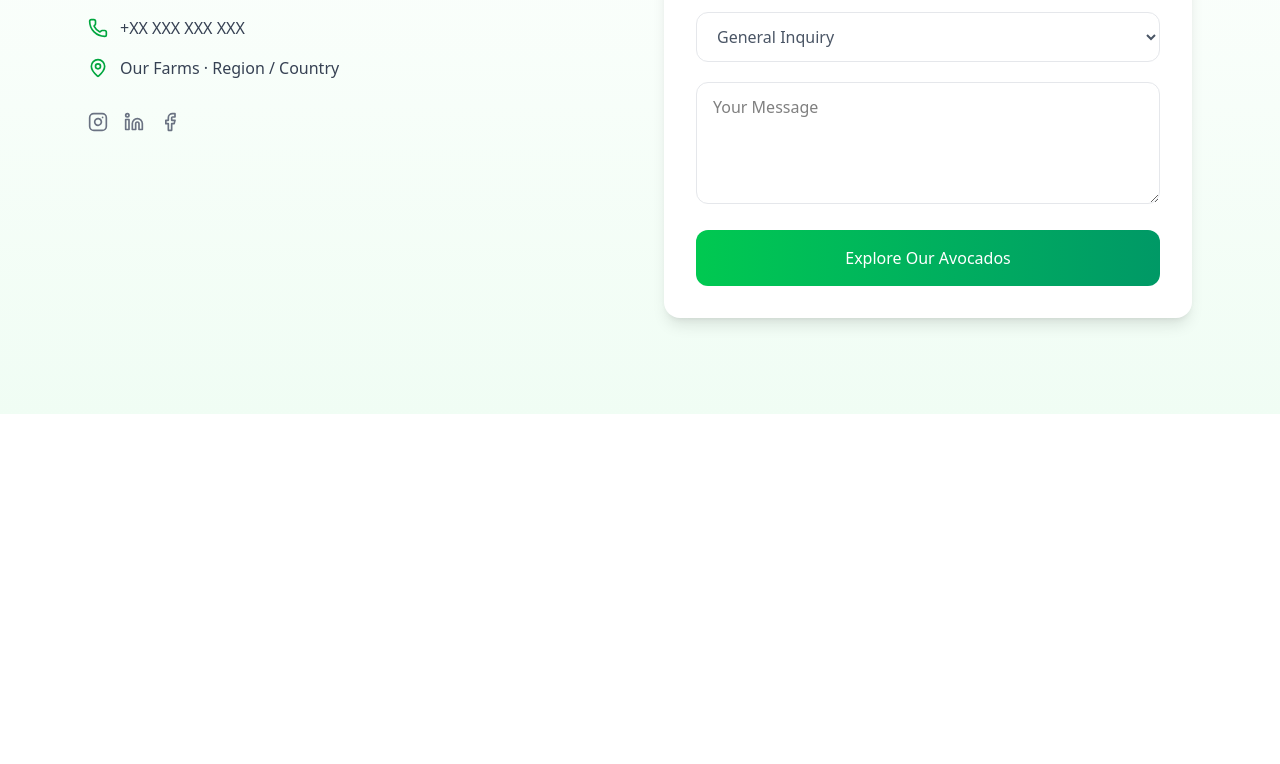
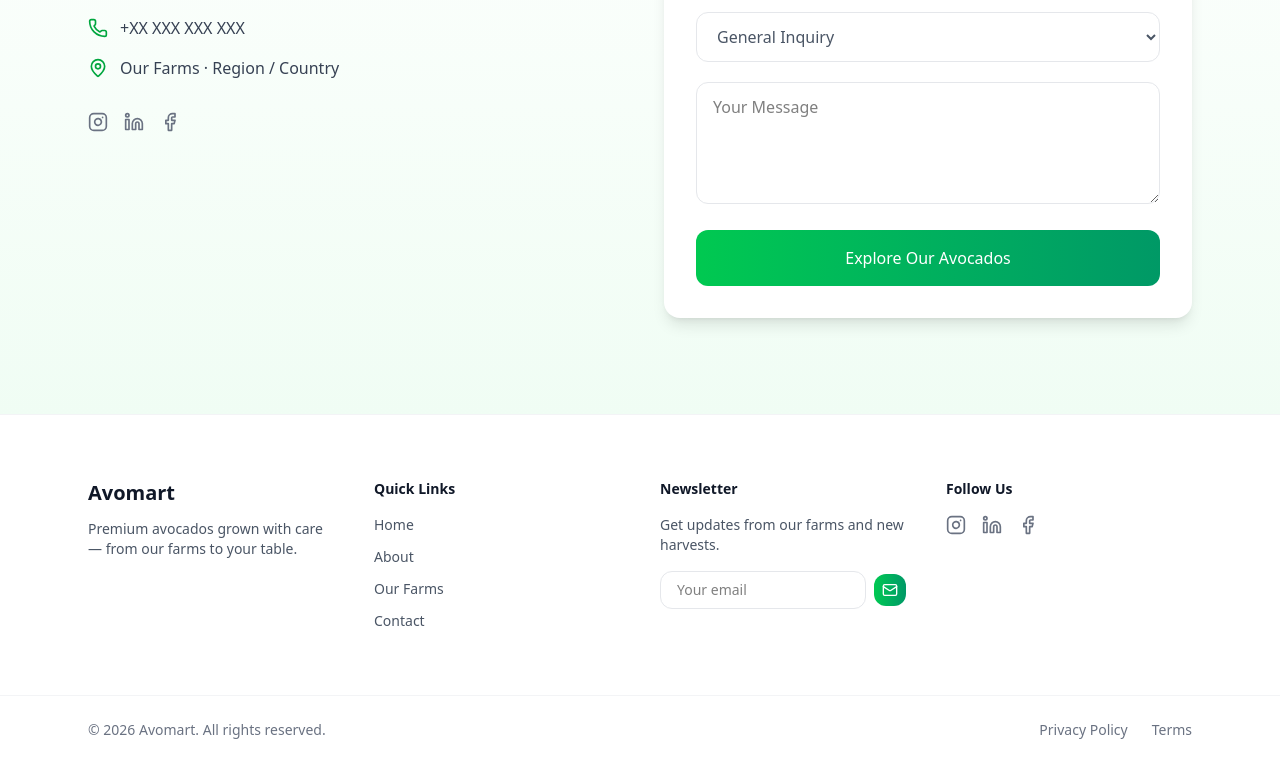
Before and after one commit to Meraj-1/Avomart, a React (Vite) app: page / in a window 1280 px wide. Shown: the part 9022-9786 px from the top of the page. Before the commit the page ends 9436 px from the top, so only its background shows below. Built offline with nearby package versions, Linux system fonts and the light colour scheme.

Commit message:
add footer sec

```diff
--- a/src/App.jsx
+++ b/src/App.jsx
@@ -6,6 +6,7 @@ import WorkInProgress from "./components/WorkInprogress"
 import QualityProcess from "./components/QualityProcess"
 import Testimonials from "./components/Testimonials"
 import ContactSection from "./components/ContactSection"
+import Footer from "./components/Footer"
 
 function App() {
 
@@ -18,6 +19,7 @@ function App() {
 <QualityProcess/>
 <Testimonials/>
 <ContactSection/>
+<Footer/>
     </>
   )
 }
--- /dev/null
+++ b/src/components/Footer.jsx
@@ -0,0 +1,77 @@
+import { Instagram, Linkedin, Facebook, Mail } from "lucide-react";
+
+export default function Footer() {
+  return (
+    <footer className="w-full bg-white border-t border-gray-100">
+      <div className="max-w-6xl mx-auto px-6 py-16 grid grid-cols-1 md:grid-cols-4 gap-10">
+        {/* Brand */}
+        <div className="md:col-span-1">
+          <h3 className="text-xl font-semibold text-gray-900">Avomart</h3>
+          <p className="mt-3 text-gray-600 text-sm max-w-xs">
+            Premium avocados grown with care — from our farms to your table.
+          </p>
+        </div>
+
+        {/* Quick Links */}
+        <div>
+          <h4 className="text-sm font-semibold text-gray-900 mb-4">Quick Links</h4>
+          <ul className="space-y-3 text-sm text-gray-600">
+            <li><a href="#" className="hover:text-green-600 transition">Home</a></li>
+            <li><a href="#" className="hover:text-green-600 transition">About</a></li>
+            <li><a href="#" className="hover:text-green-600 transition">Our Farms</a></li>
+            <li><a href="#" className="hover:text-green-600 transition">Contact</a></li>
+          </ul>
+        </div>
+
+        {/* Newsletter */}
+        <div>
+          <h4 className="text-sm font-semibold text-gray-900 mb-4">Newsletter</h4>
+          <p className="text-sm text-gray-600 mb-4">
+            Get updates from our farms and new harvests.
+          </p>
+          <form className="flex items-center gap-2">
+            <input
+              type="email"
+              placeholder="Your email"
+              className="w-full rounded-xl border border-gray-200 px-4 py-2 text-sm focus:outline-none focus:ring-2 focus:ring-green-500"
+            />
+            <button
+              type="submit"
+              className="rounded-xl p-2 bg-gradient-to-r from-green-500 to-emerald-600 text-white hover:opacity-90 transition"
+              aria-label="Subscribe"
+            >
+              <Mail className="w-4 h-4" />
+            </button>
+          </form>
+        </div>
+
+        {/* Social */}
+        <div>
+          <h4 className="text-sm font-semibold text-gray-900 mb-4">Follow Us</h4>
+          <div className="flex gap-4">
+            <a href="#" aria-label="Instagram">
+              <Instagram className="w-5 h-5 text-gray-500 hover:text-green-600 transition" />
+            </a>
+            <a href="#" aria-label="LinkedIn">
+              <Linkedin className="w-5 h-5 text-gray-500 hover:text-green-600 transition" />
+            </a>
+            <a href="#" aria-label="Facebook">
+              <Facebook className="w-5 h-5 text-gray-500 hover:text-green-600 transition" />
+            </a>
+          </div>
+        </div>
+      </div>
+
+      {/* Bottom Bar */}
+      <div className="border-t border-gray-100">
+        <div className="max-w-6xl mx-auto px-6 py-6 flex flex-col md:flex-row items-center justify-between gap-4">
+          <p className="text-sm text-gray-500">© {new Date().getFullYear()} Avomart. All rights reserved.</p>
+          <div className="flex gap-6 text-sm text-gray-500">
+            <a href="#" className="hover:text-green-600 transition">Privacy Policy</a>
+            <a href="#" className="hover:text-green-600 transition">Terms</a>
+          </div>
+        </div>
+      </div>
+    </footer>
+  );
+}
```
